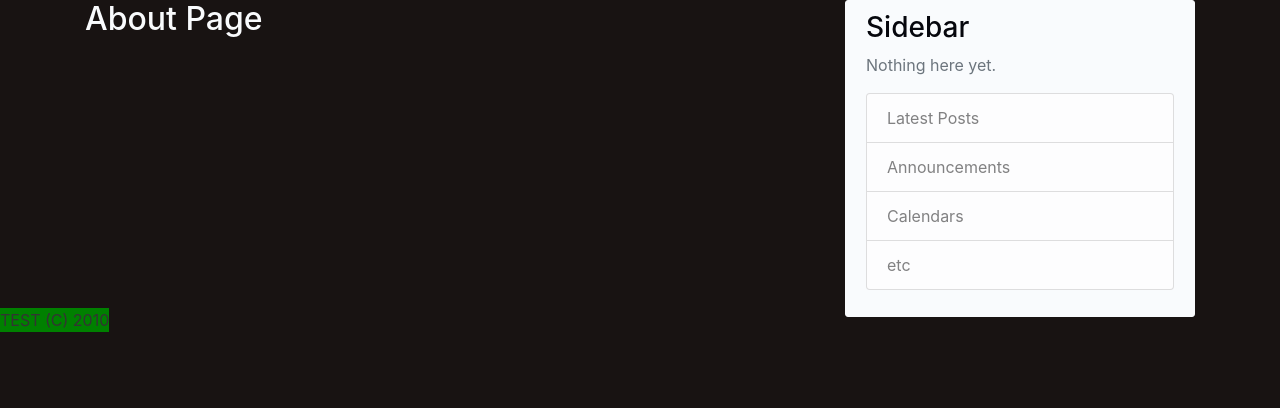
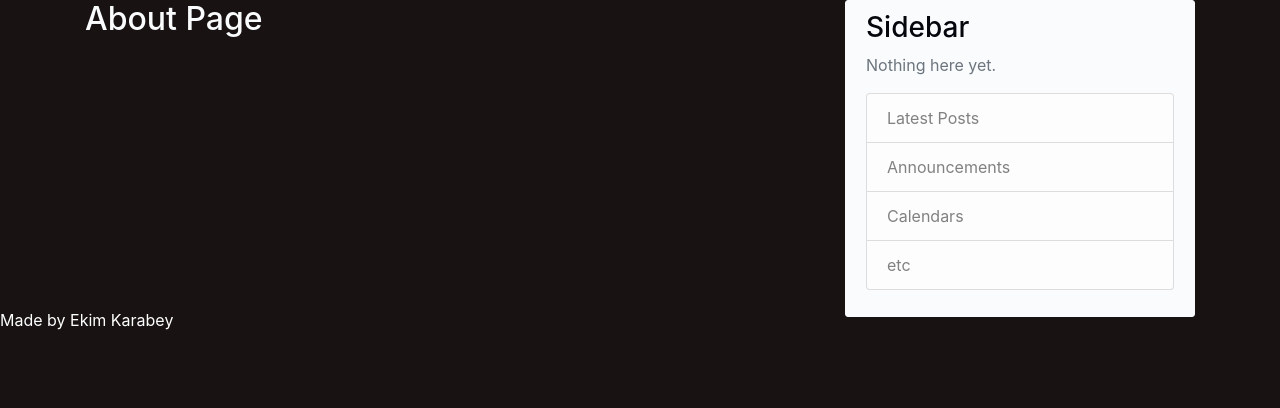
Before and after one commit to Ekimerton/Douh, a Flask app: page /lol in a window 1280 px wide. Shown: the part 80-488 px from the top of the page. Run offline with Flask 2, Linux system fonts and the light colour scheme; some libraries are stand-ins or nearby versions.

Commit message:
fixed footer

```diff
--- a/Driver/templates/layout.html
+++ b/Driver/templates/layout.html
@@ -99,9 +99,8 @@
   </main>
 
   <div style="position: relative;background-color: blue; width: 100%; height: 10%;">
-
-      <div style="position: absolute; bottom: 5px; background-color: green">
-      TEST (C) 2010
+      <div style="position: absolute; bottom: 5px; color: white">
+      Made by Ekim Karabey
       </div>
   </div>
 
```
